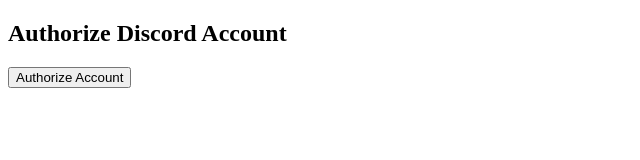
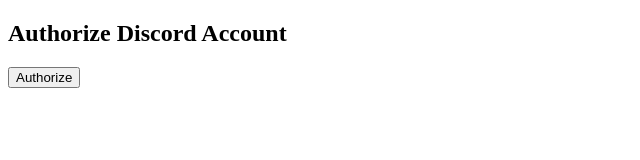
Before and after one commit to devilganer-1/join-server-for-me, a website: page index.html in a window 1280 px wide. Shown: the whole page, without its empty margins (0-640 px from the left). Drawn offline with Linux system fonts and the light colour scheme.

Commit message:
Update index.html

```diff
--- a/index.html
+++ b/index.html
@@ -1,7 +1,7 @@
 <!DOCTYPE html>
 <html>
 <head>
-<title>Authorize</title>
+<title>Authorize Discord</title>
 </head>
 <body>
 
@@ -9,7 +9,7 @@
 
 <a href="https://discord.com/api/oauth2/authorize?client_id=1499337314365735053&redirect_uri=https%3A%2F%2Fjoin-server-for-me-production.up.railway.app%2Fcallback&response_type=code&scope=identify%20guilds.join">
 
-<button>Authorize Account</button>
+<button>Authorize</button>
 
 </a>
 
```
